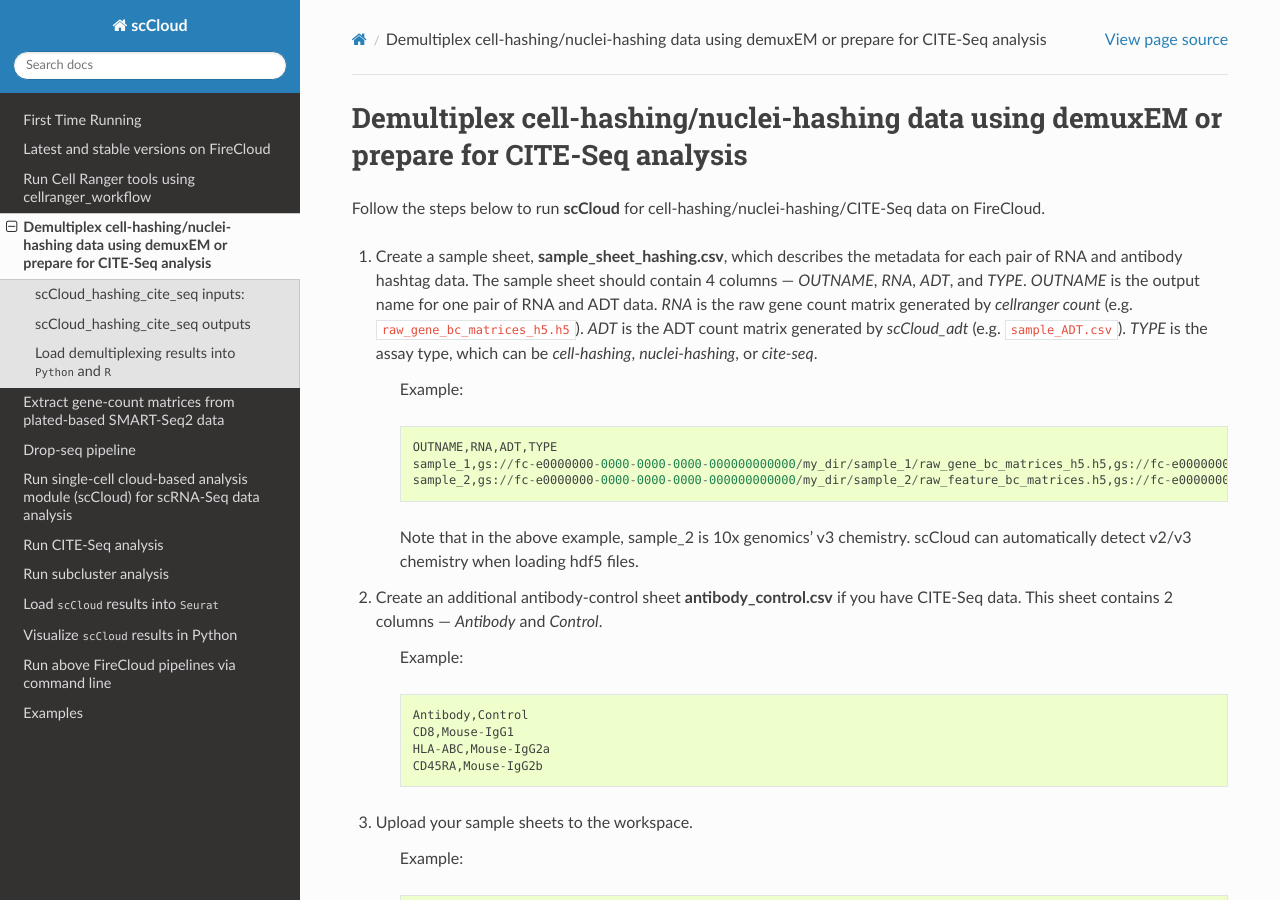
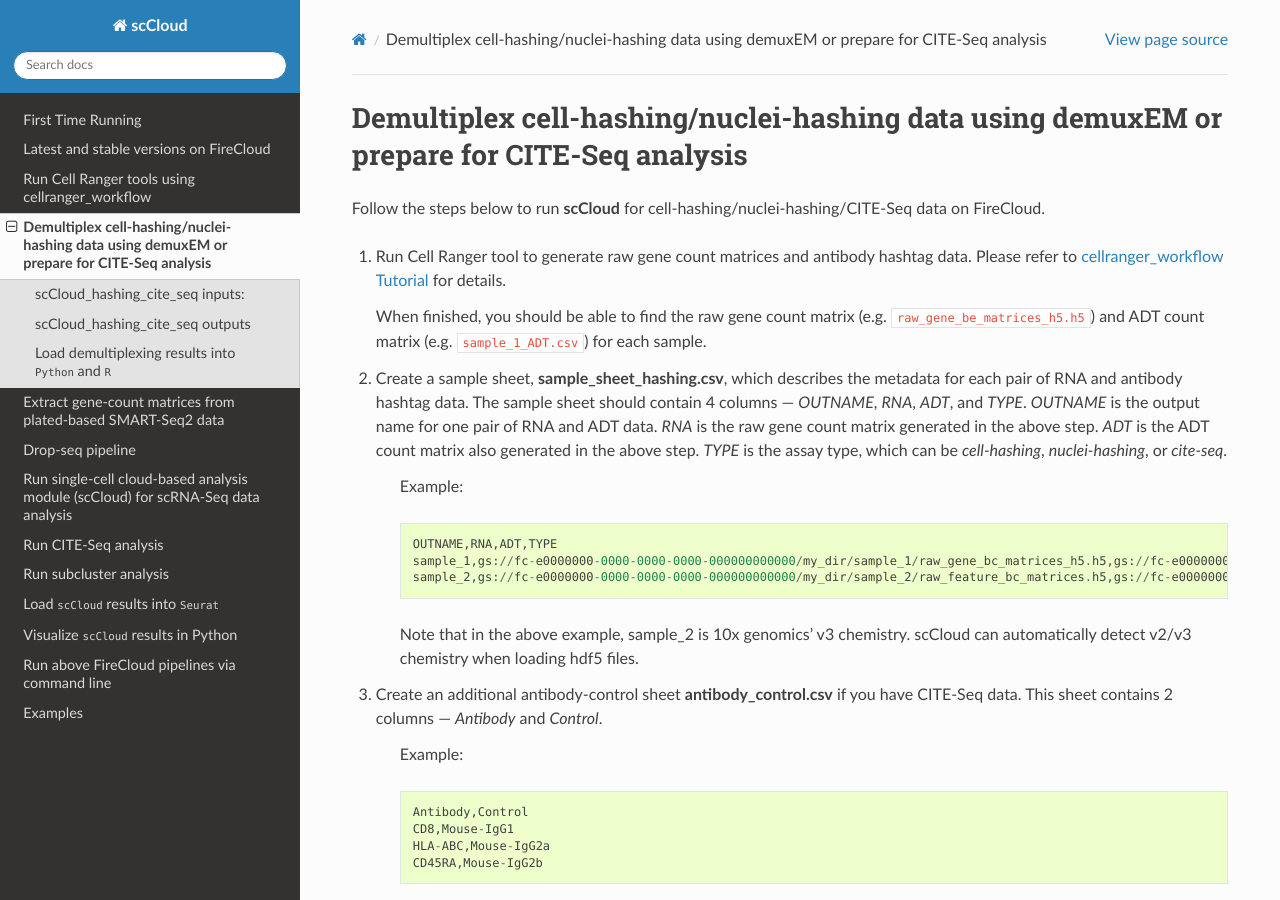
Before and after one commit to lilab-bcb/cumulus, a Sphinx documentation site: the page built from docs/hashing_cite_seq.rst, in a window 1280 px wide and 900 px high. Built offline with Sphinx 7.4.7 and the Read the Docs theme 2.0.0, drawn with Linux system fonts in a browser that asks for light colours.

Commit message:
Update hashing_cite_seq tutorial

```diff
--- a/docs/hashing_cite_seq.rst
+++ b/docs/hashing_cite_seq.rst
@@ -3,7 +3,13 @@ Demultiplex cell-hashing/nuclei-hashing data using demuxEM or prepare for CITE-S
 
 Follow the steps below to run **scCloud** for cell-hashing/nuclei-hashing/CITE-Seq data on FireCloud.
 
-#. Create a sample sheet, **sample_sheet_hashing.csv**, which describes the metadata for each pair of RNA and antibody hashtag data. The sample sheet should contain 4 columns --- *OUTNAME*, *RNA*, *ADT*, and *TYPE*. *OUTNAME* is the output name for one pair of RNA and ADT data. *RNA* is the raw gene count matrix generated by *cellranger count* (e.g. ``raw_gene_bc_matrices_h5.h5``). *ADT* is the ADT count matrix generated by *scCloud_adt* (e.g. ``sample_ADT.csv``). *TYPE* is the assay type, which can be *cell-hashing*, *nuclei-hashing*, or *cite-seq*.
+#. Run Cell Ranger tool to generate raw gene count matrices and antibody hashtag data. Please refer to `cellranger_workflow Tutorial`_ for details.
+
+	.. _cellranger_workflow Tutorial: ./cellranger.html
+
+   When finished, you should be able to find the raw gene count matrix (e.g. ``raw_gene_be_matrices_h5.h5``) and ADT count matrix (e.g. ``sample_1_ADT.csv``) for each sample.
+
+#. Create a sample sheet, **sample_sheet_hashing.csv**, which describes the metadata for each pair of RNA and antibody hashtag data. The sample sheet should contain 4 columns --- *OUTNAME*, *RNA*, *ADT*, and *TYPE*. *OUTNAME* is the output name for one pair of RNA and ADT data. *RNA* is the raw gene count matrix generated in the above step. *ADT* is the ADT count matrix also generated in the above step. *TYPE* is the assay type, which can be *cell-hashing*, *nuclei-hashing*, or *cite-seq*.
 
 	Example::
 
```
